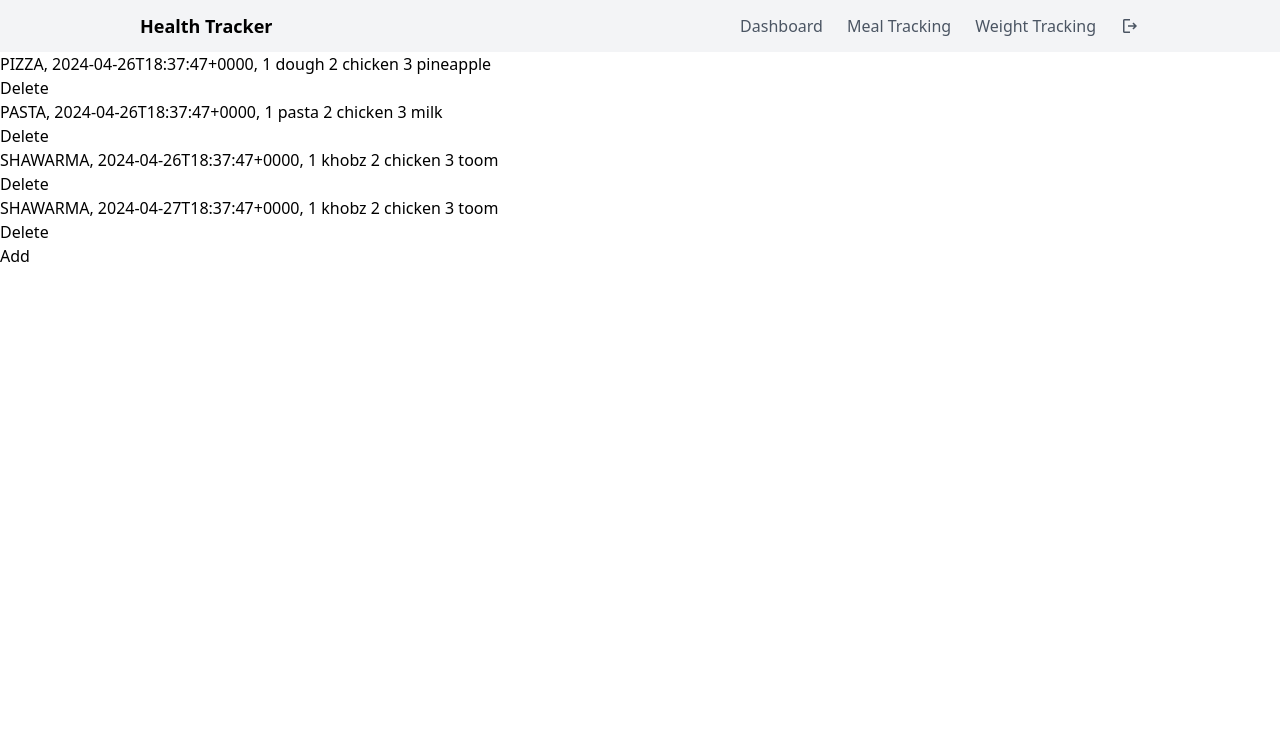
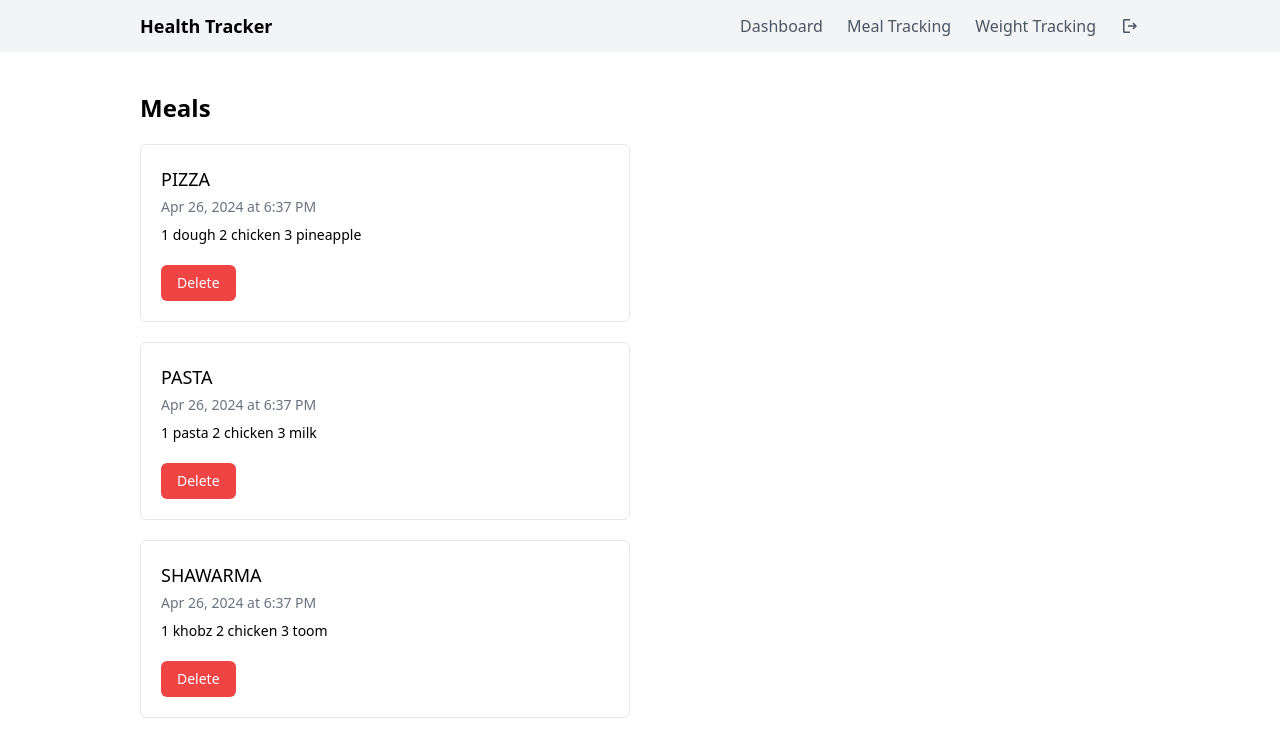
Before and after one commit to Suwi-inc/CaloLogger-TeamOne, a React (Vite) app in the folder frontend/: page /meal-tracking in a window 1280 px wide. Shown: the top 738 px of the page. Built offline with nearby package versions, Linux system fonts and the light colour scheme; no server answers; sample sign-in values are in the browser's storage.

Commit message:
Update meal-tracking page styling and components

```diff
--- a/frontend/src/pages/meal-tracking.tsx
+++ b/frontend/src/pages/meal-tracking.tsx
@@ -1,4 +1,35 @@
-export const MOCK_MEALS_RESPONSE = [
+import Container from "../components/container";
+import { getDateMedium, getTimeShort } from "../../utils/parse-time";
+
+interface MealEntry {
+  id: number;
+  name: string;
+  ingredients: string;
+  total_calories: number;
+  date: string;
+}
+
+const MealEntry = ({ meal_entry }: { meal_entry: MealEntry }) => {
+  return (
+    <div className="flex flex-col p-5 border border-gray-200 rounded-md gap-5">
+      <div className="flex flex-col gap-2">
+        <div className="flex flex-col gap-1">
+          <h1 className="text-lg">{meal_entry.name}</h1>
+          <p className="text-sm text-gray-500">
+            {getDateMedium(meal_entry.date)} at {getTimeShort(meal_entry.date)}
+          </p>
+        </div>
+        <p className="text-sm">{meal_entry.ingredients}</p>
+      </div>
+      <button className="bg-red-500 text-sm text-white py-2 px-4 rounded-md w-fit">
+        Delete
+      </button>
+    </div>
+  );
+};
+
+const MealList = () => {
+  const meal_entries = [
     {
       id: 0,
       name: "PIZZA",
@@ -29,20 +60,26 @@ export const MOCK_MEALS_RESPONSE = [
     },
   ];
 
-const MealTracking = () => {
   return (
-    <div className="flex-col">
-      {MOCK_MEALS_RESPONSE.map((meal_entry) => (
-        <div key={meal_entry.id}>
-          <div>
-            {meal_entry.name}, {meal_entry.date}, {meal_entry.ingredients}
-          </div>
-          <button>Delete</button>
-        </div>
+    <div className="flex flex-col gap-5">
+      {meal_entries.map((meal_entry) => (
+        <MealEntry key={meal_entry.id} meal_entry={meal_entry} />
       ))}
-      <button>Add</button>
     </div>
   );
 };
 
+const MealTracking = () => {
+  return (
+    <Container>
+      <div className="flex-col py-10 grid grid-cols-1 md:grid-cols-2 gap-5">
+        <div className="flex flex-col gap-5">
+          <h1 className="text-2xl font-bold">Meals</h1>
+          <MealList />
+        </div>
+      </div>
+    </Container>
+  );
+};
+
 export default MealTracking;
--- /dev/null
+++ b/frontend/utils/parse-time.ts
@@ -0,0 +1,18 @@
+export const getTimeShort = (timeStamp: string): string => {
+  const date = new Date(timeStamp);
+  if (isNaN(date.getTime())) {
+    return "";
+  }
+  return new Intl.DateTimeFormat("en-US", {
+    timeStyle: "short",
+    hourCycle: "h12",
+  }).format(date);
+};
+
+export const getDateMedium = (timeStamp: string): string => {
+  const date = new Date(timeStamp);
+  if (isNaN(date.getTime())) {
+    return "";
+  }
+  return new Intl.DateTimeFormat("en-US", { dateStyle: "medium" }).format(date);
+};
```
Lines whose indentation alone changed are shown as unchanged.
